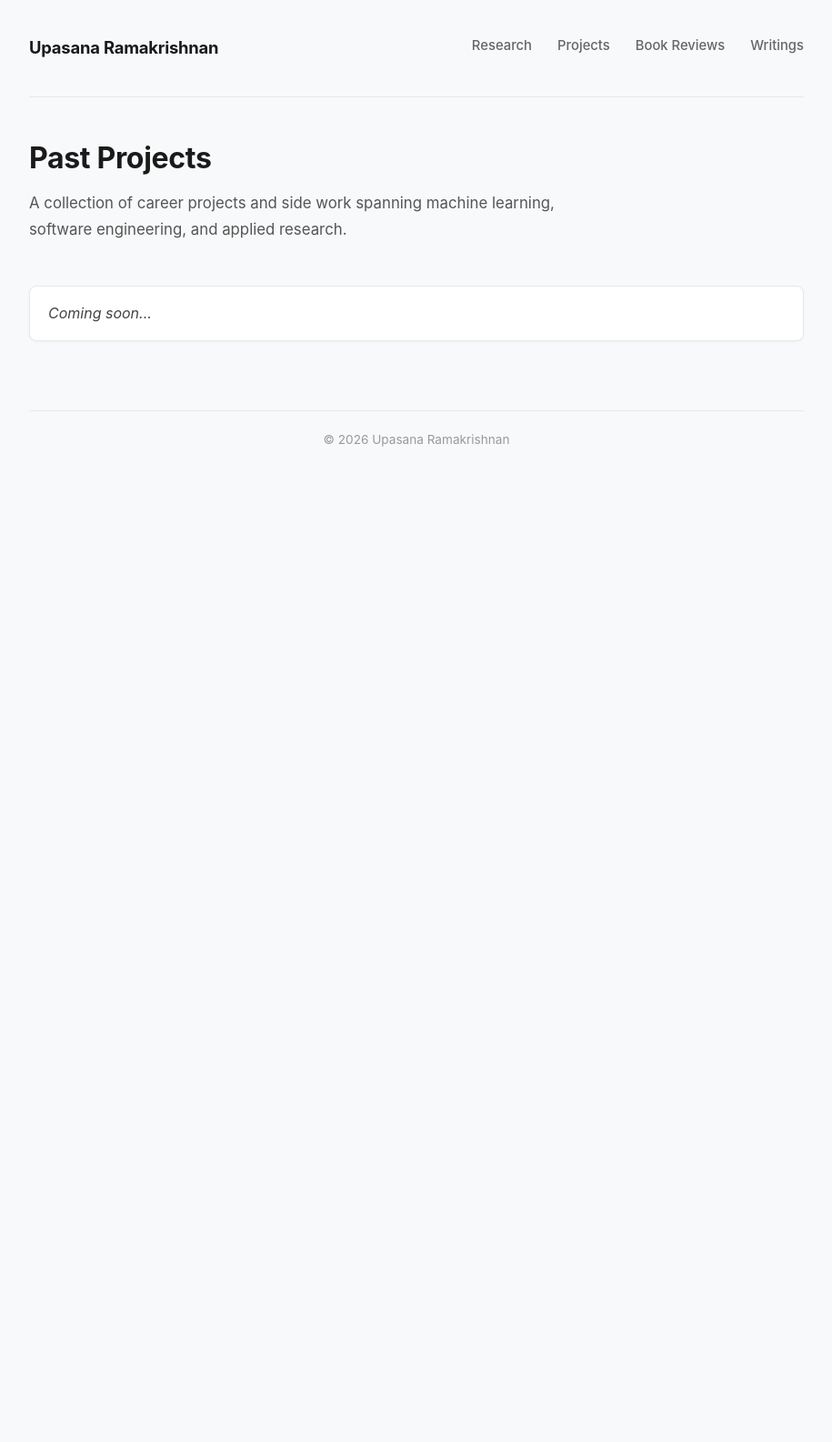
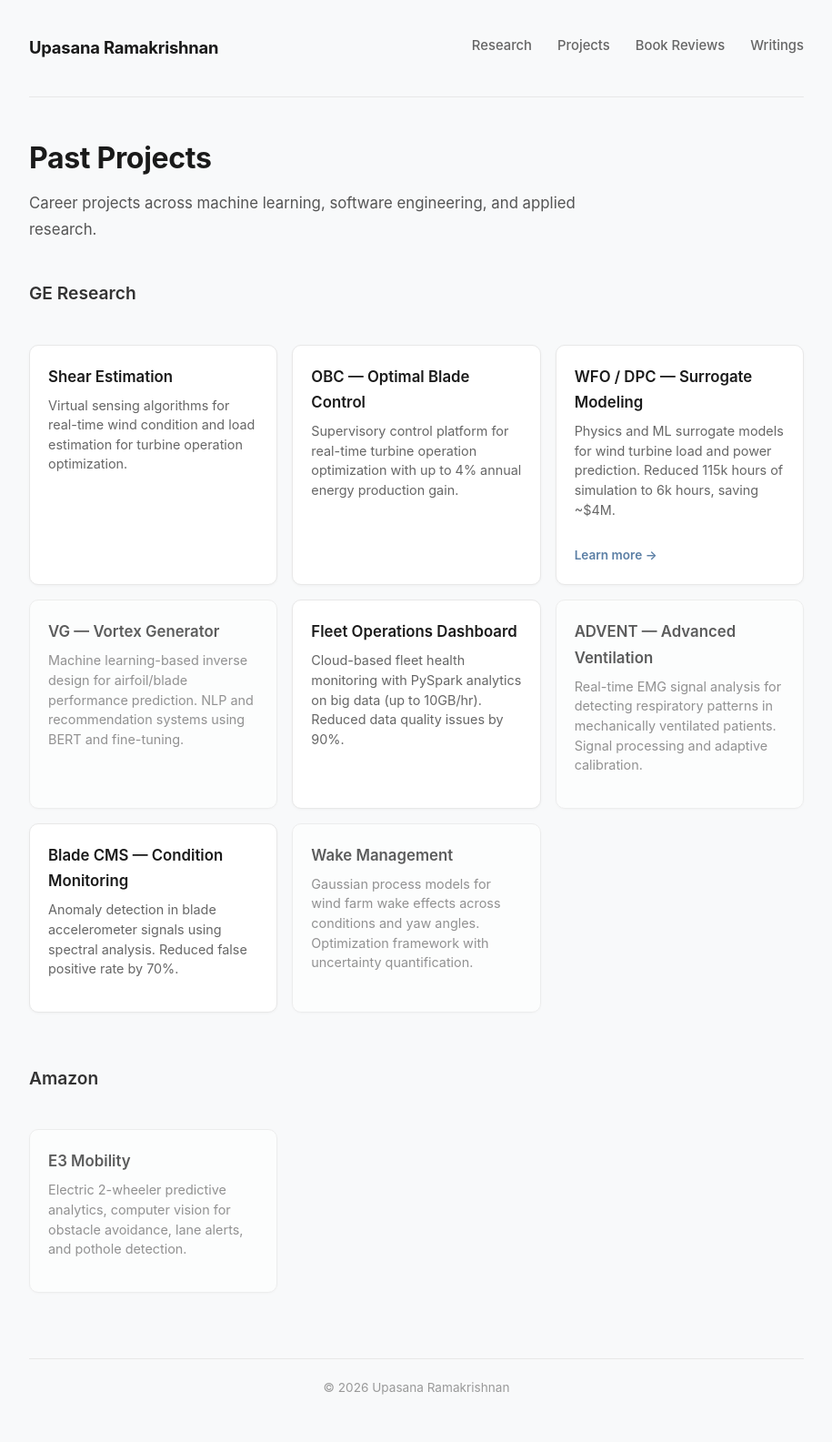
Before and after one commit to upasanark/website, a Jekyll site: the page Projects/index.html, which Jekyll copies as it is, in a window 1280 px wide. Shown: the whole page at 91% size, without its empty margins (182-1097 px from the left). Built offline with Jekyll 4.4.1, drawn with Linux system fonts in a browser that asks for light colours; before the commit the page ends 900 px from its top, so only the background shows below that.

Commit message:
Create Projects card layout with GE/Amazon sections and project detail pages for ADVENT, VG, Wake Management

```diff
--- a/Projects/index.html
+++ b/Projects/index.html
@@ -5,16 +5,126 @@
     <meta name="viewport" content="width=device-width, initial-scale=1.0">
     <title>Past Projects — Upasana Ramakrishnan</title>
     <link rel="stylesheet" href="../styles.css">
+    <style>
+        .projects-grid {
+            display: grid;
+            grid-template-columns: repeat(auto-fill, minmax(260px, 1fr));
+            gap: 1rem;
+            margin: 1.5rem 0;
+        }
+        .project-card {
+            background: #fff;
+            border: 1px solid #e8e8e8;
+            border-radius: 10px;
+            padding: 1.25rem;
+            box-shadow: 0 1px 3px rgba(0,0,0,0.04);
+            transition: all 0.2s;
+            display: flex;
+            flex-direction: column;
+        }
+        .project-card:hover {
+            border-color: #5b7fa5;
+            box-shadow: 0 4px 12px rgba(91, 127, 165, 0.12);
+            transform: translateY(-2px);
+        }
+        .project-card h3 {
+            font-size: 1.05rem;
+            margin: 0 0 0.4rem;
+            color: #1a1a1a;
+        }
+        .project-card .project-desc {
+            font-size: 0.9rem;
+            color: #666;
+            line-height: 1.5;
+            flex: 1;
+        }
+        .project-card a {
+            font-size: 0.85rem;
+            font-weight: 600;
+            color: #5b7fa5;
+            text-decoration: none;
+            margin-top: 0.75rem;
+        }
+        .project-card a:hover {
+            text-decoration: underline;
+        }
+        .section-title {
+            font-size: 1.2rem;
+            font-weight: 600;
+            margin: 2rem 0 1rem;
+            color: #333;
+        }
+        .section-title:first-of-type {
+            margin-top: 1rem;
+        }
+        .no-link {
+            opacity: 0.7;
+        }
+        .no-link a {
+            display: none;
+        }
+    </style>
 </head>
 <body>
     <script src="../nav.js"></script>
 
     <h1>Past Projects</h1>
-    <p>A collection of career projects and side work spanning machine learning, software engineering, and applied research.</p>
+    <p>Career projects across machine learning, software engineering, and applied research.</p>
 
-    <ul class="section-list">
-        <li><em>Coming soon...</em></li>
-    </ul>
+    <h2 class="section-title">GE Research</h2>
+    <div class="projects-grid">
+        <div class="project-card">
+            <h3>Shear Estimation</h3>
+            <p class="project-desc">Virtual sensing algorithms for real-time wind condition and load estimation for turbine operation optimization.</p>
+        </div>
+
+        <div class="project-card">
+            <h3>OBC — Optimal Blade Control</h3>
+            <p class="project-desc">Supervisory control platform for real-time turbine operation optimization with up to 4% annual energy production gain.</p>
+        </div>
+
+        <div class="project-card">
+            <h3>WFO / DPC — Surrogate Modeling</h3>
+            <p class="project-desc">Physics and ML surrogate models for wind turbine load and power prediction. Reduced 115k hours of simulation to 6k hours, saving ~$4M.</p>
+            <a href="wfo-dpc/">Learn more →</a>
+        </div>
+
+        <div class="project-card no-link">
+            <h3>VG — Vortex Generator</h3>
+            <p class="project-desc">Machine learning-based inverse design for airfoil/blade performance prediction. NLP and recommendation systems using BERT and fine-tuning.</p>
+            <a href="vg/">Learn more →</a>
+        </div>
+
+        <div class="project-card">
+            <h3>Fleet Operations Dashboard</h3>
+            <p class="project-desc">Cloud-based fleet health monitoring with PySpark analytics on big data (up to 10GB/hr). Reduced data quality issues by 90%.</p>
+        </div>
+
+        <div class="project-card no-link">
+            <h3>ADVENT — Advanced Ventilation</h3>
+            <p class="project-desc">Real-time EMG signal analysis for detecting respiratory patterns in mechanically ventilated patients. Signal processing and adaptive calibration.</p>
+            <a href="advent/">Learn more →</a>
+        </div>
+
+        <div class="project-card">
+            <h3>Blade CMS — Condition Monitoring</h3>
+            <p class="project-desc">Anomaly detection in blade accelerometer signals using spectral analysis. Reduced false positive rate by 70%.</p>
+        </div>
+
+        <div class="project-card no-link">
+            <h3>Wake Management</h3>
+            <p class="project-desc">Gaussian process models for wind farm wake effects across conditions and yaw angles. Optimization framework with uncertainty quantification.</p>
+            <a href="wake-mgmt/">Learn more →</a>
+        </div>
+    </div>
+
+    <h2 class="section-title">Amazon</h2>
+    <div class="projects-grid">
+        <div class="project-card no-link">
+            <h3>E3 Mobility</h3>
+            <p class="project-desc">Electric 2-wheeler predictive analytics, computer vision for obstacle avoidance, lane alerts, and pothole detection.</p>
+        </div>
+    </div>
 
     <footer>
         &copy; 2026 Upasana Ramakrishnan
```
Also changed, not shown: Projects/advent/index.html (added, +38 -0 lines), Projects/vg/index.html (added, +38 -0 lines), Projects/wake-mgmt/index.html (added, +38 -0 lines), 2 other files.
